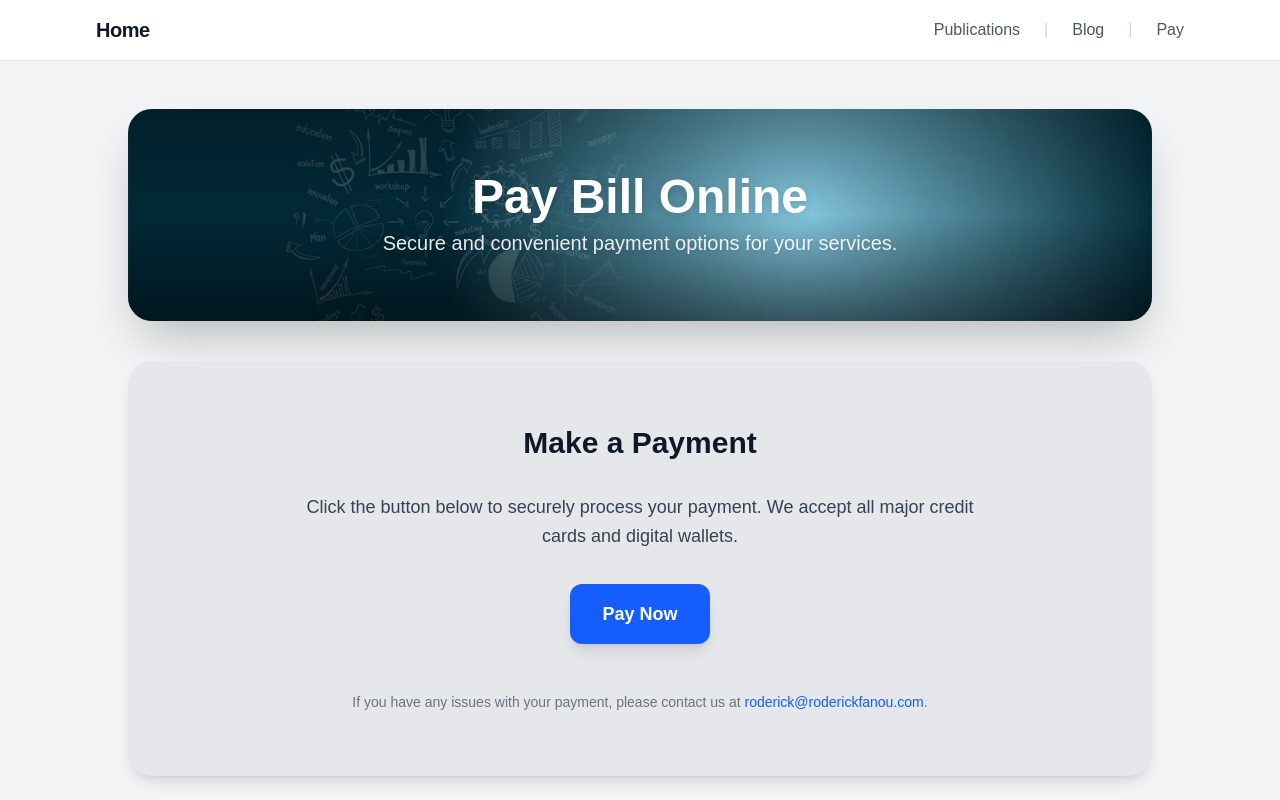
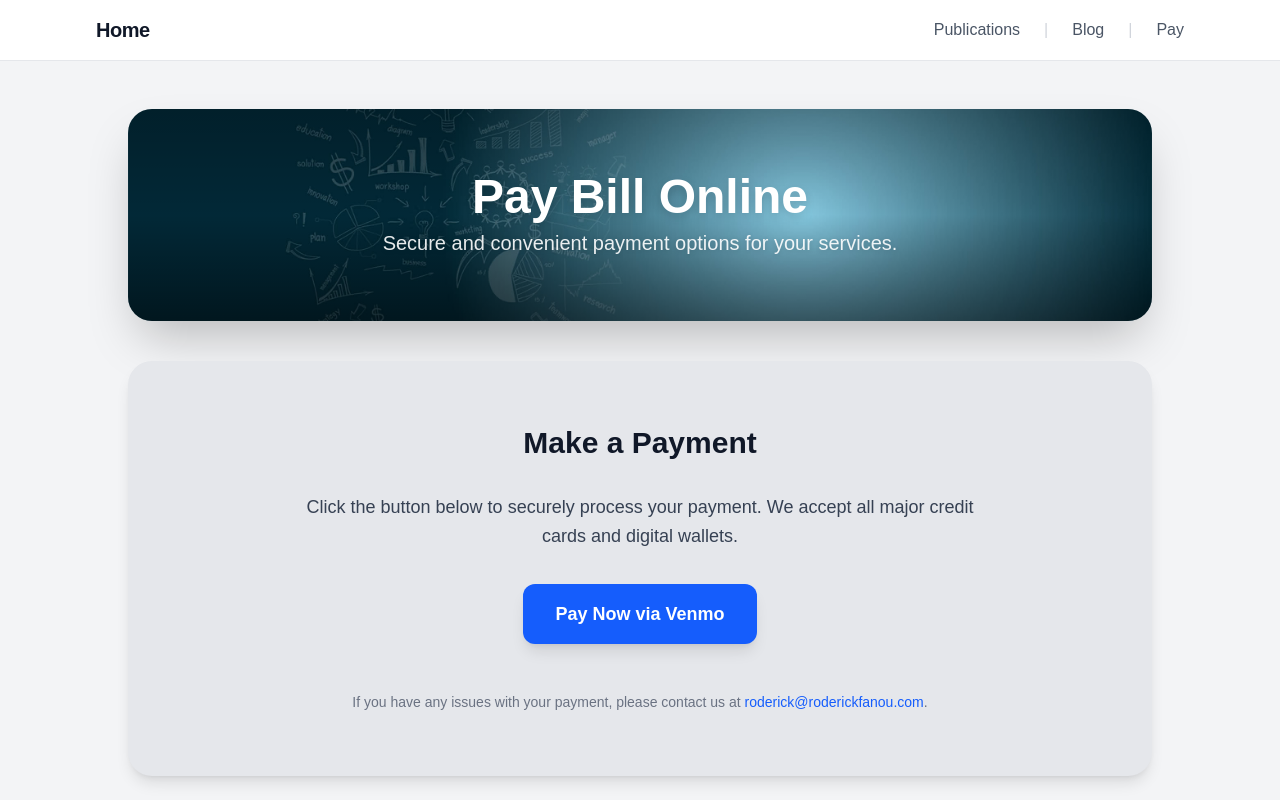
Before and after one commit to rodricfanou/rodricfanou.github.io, a Next.js app: page /pay in a window 1280 px wide. Shown: the top 800 px of the page. Built offline with nearby package versions, Linux system fonts and the light colour scheme.

Commit message:
Fix Venmo payment link format

```diff
--- a/src/app/pay/page.tsx
+++ b/src/app/pay/page.tsx
@@ -41,12 +41,12 @@ export default function Pay() {
             </p>
 
             <a
-              href="https://venmo.com/@roderickfun"
+              href="https://account.venmo.com/u/roderickfun"
               target="_blank"
               rel="noopener noreferrer"
               className="px-8 py-4 bg-blue-600 text-white rounded-xl text-lg font-bold hover:bg-blue-700 transition-colors shadow-lg hover:shadow-xl transform hover:-translate-y-1"
             >
-              Pay Now
+              Pay Now via Venmo
             </a>
 
             <p className="text-gray-500 text-sm mt-4">
```
